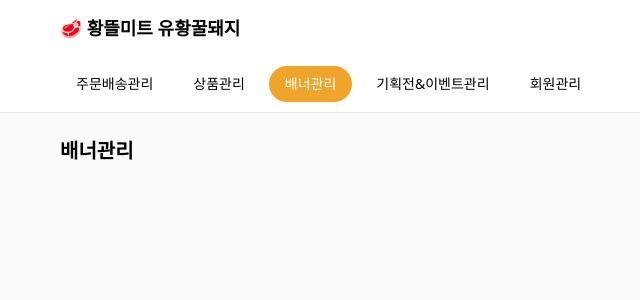
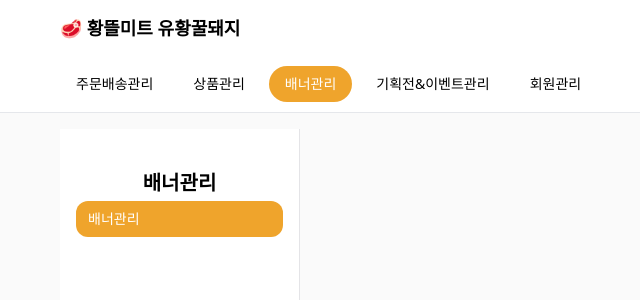
Before and after one commit to song-code21/meet-shop, a Next.js app: page /admin/banner in a window 1280 px wide. Shown: the top 300 px of the page, without its empty margins (84-724 px from the left). Built offline with nearby package versions, Linux system fonts and the light colour scheme.

Commit message:
feat: AdminSideNav 제작

```diff
--- a/app/(admin)/admin/banner/page.tsx
+++ b/app/(admin)/admin/banner/page.tsx
@@ -1,7 +1,11 @@
+import AdminSideNav from "../../../(components)/admin/AdminSideNav";
 const BannerPage = () => {
+  const bannerPageNavItem = [{ label: "배너관리", href: "/admin/banner" }];
   return (
     <div className="flex flex-col gap-4">
-      <h1 className="text-xl font-bold">배너관리</h1>
+      <aside className="w-60 h-screen border-r border-zinc-200 bg-white p-4">
+        <AdminSideNav navItems={bannerPageNavItem} pageName={"배너관리"} />
+      </aside>
     </div>
   );
 };
--- a/app/(admin)/admin/layout.tsx
+++ b/app/(admin)/admin/layout.tsx
@@ -10,7 +10,7 @@ export default function RootLayout({
     <html lang="ko">
       <body className="bg-zinc-50 min-h-screen">
         <Header />
-        <main className="mx-auto min-h-screen max-w-5xl px-4 py-6">
+        <main className="mx-auto min-h-screen max-w-5xl px-4 py-4">
           {children}
         </main>
       </body>
--- /dev/null
+++ b/app/(components)/admin/AdminSideNav.tsx
@@ -0,0 +1,46 @@
+"use client";
+
+import Link from "next/link";
+import { usePathname } from "next/navigation";
+import clsx from "clsx";
+
+type NavItem = {
+  label: string;
+  href: string;
+};
+
+type AdminSideNavProps = {
+  pageName: string;
+  navItems: NavItem[];
+};
+
+const AdminSideNav = ({ navItems, pageName }: AdminSideNavProps) => {
+  const pathname = usePathname();
+
+  return (
+    <nav className="mt-6 flex flex-col gap-1">
+      <h1 className="text-xl font-bold text-center">{pageName}</h1>
+      {navItems.map((item) => {
+        const isActive =
+          pathname === item.href || pathname.startsWith(item.href + "/");
+
+        return (
+          <Link
+            key={item.href}
+            href={item.href}
+            className={clsx(
+              "rounded-xl px-3 py-2 text-sm font-medium transition",
+              isActive
+                ? "bg-brand-primary text-white"
+                : "text-brand-gray800 hover:bg-brand-gray100"
+            )}
+          >
+            {item.label}
+          </Link>
+        );
+      })}
+    </nav>
+  );
+};
+
+export default AdminSideNav;
```
